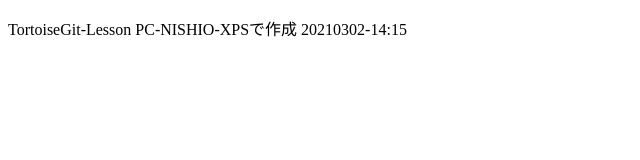
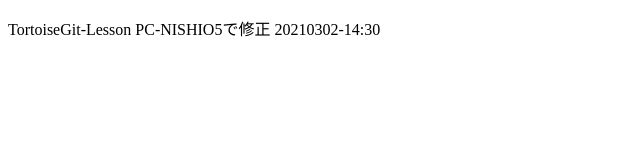
Before and after one commit to an-dev-acc/TortoiseGit-Lesson-202103, a plain HTML site: page index.html in a window 1280 px wide. Shown: the full height of the page, 0-640 px from the left. Drawn offline with Linux system fonts and the light colour scheme.

Commit message:
NISHIO5で修正 20210302-14:30

```diff
--- a/index.html
+++ b/index.html
@@ -7,7 +7,7 @@
 </head>
 
 <body>
-	<p>TortoiseGit-Lesson PC-NISHIO-XPSで作成 20210302-14:15</p>
+	<p>TortoiseGit-Lesson PC-NISHIO5で修正 20210302-14:30</p>
 </body>
 
 </html>
```
